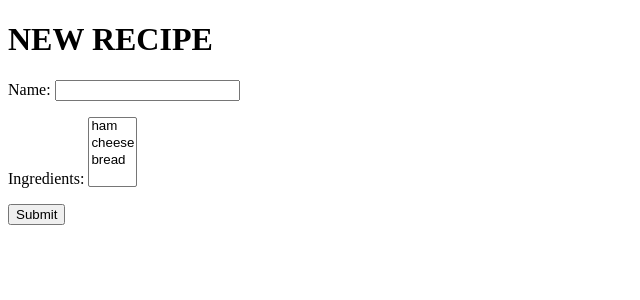
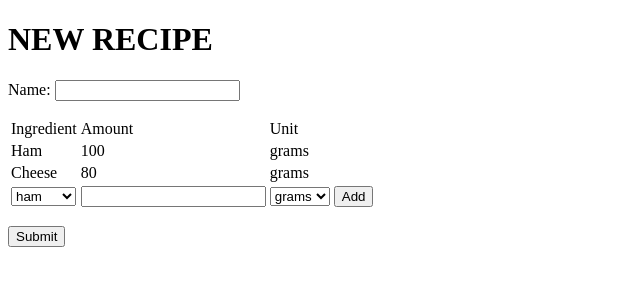
Before and after one commit to exxarah/RecipeBox, a Flask app: page /recipe/new/ in a window 1280 px wide. Shown: the top 300 px of the page, without its empty margins (0-640 px from the left). Run offline with Flask 2, Linux system fonts and the light colour scheme; data comes from the database, SQL or seed files in the repository; both versions use the stored data as it was after the commit.

Commit message:
Switch to tables for displaying ingredients when new recipe

```diff
--- a/recipebox/general/recipes.py
+++ b/recipebox/general/recipes.py
@@ -17,6 +17,7 @@ def recipe_new():
         recipe = Recipe(
             name=request.form["name"]
         )
+        # Instead of this, get a list of tuples of format (ingredient_id, amount, unit)
         for ingredient in request.form.getlist('ingredients'):
             print(ingredient)
             i = RecipeIngredient(
--- a/recipebox/general/templates/recipe_new.html
+++ b/recipebox/general/templates/recipe_new.html
@@ -10,13 +10,54 @@
       <input type="text" name="name" id="name" required>
     </p>
     <p>
-      <label for="ingredients">Ingredients:</label>
-      <select name="ingredients" id="ingredients" multiple>
-        {% for ingredient in ingredients %}
-          <option value="{{ ingredient.id }}">{{ ingredient.name }}</option>
-        {% endfor %}
-      </select>
+
+      <table>
+        <tr>
+          <td>Ingredient</td>
+          <td>Amount</td>
+          <td>Unit</td>
+        </tr>
+        <tr>
+          <td>Ham</td>
+          <td>100</td>
+          <td>grams</td>
+        </tr>
+        <tr>
+          <td>Cheese</td>
+          <td>80</td>
+          <td>grams</td>
+        </tr>
+        <tr>
+          <td>
+            <select name="ingredients" id="ingredients">
+              {% for ingredient in ingredients %}
+              <!--
+                Use Bootstrap Input-Groups here, to select ingredients and add extra stuff.
+                Then an add button, that adds it to a list above. Then submit that list.
+                Look at this for implementation ideas? http://jsfiddle.net/no1_melman/dpjQY/
+              -->
+                <option value="{{ ingredient.id }}">{{ ingredient.name }}</option>
+              {% endfor %}
+            </select>
+          </td>
+          <td>
+            <input type="number" name="amount" value="amount" required>
+          </td>
+          <td>
+            <select name="unit" id="unit">
+              <option value="grams">grams</option>
+              <option value="litres">litres</option>
+              <option value="cups">cups</option>
+            </select>
+          </td>
+          <td>
+            <button type="add_ingredient" name="add_ingredient">Add</button>
+          </td>
+        </tr>
+      </table>
+
     </p>
+
     <input type="submit" name="recipe">
   </form>
 </div>
```
Also changed, not shown: TODO.md (+3 -3 lines), recipebox/recipebox.db.
